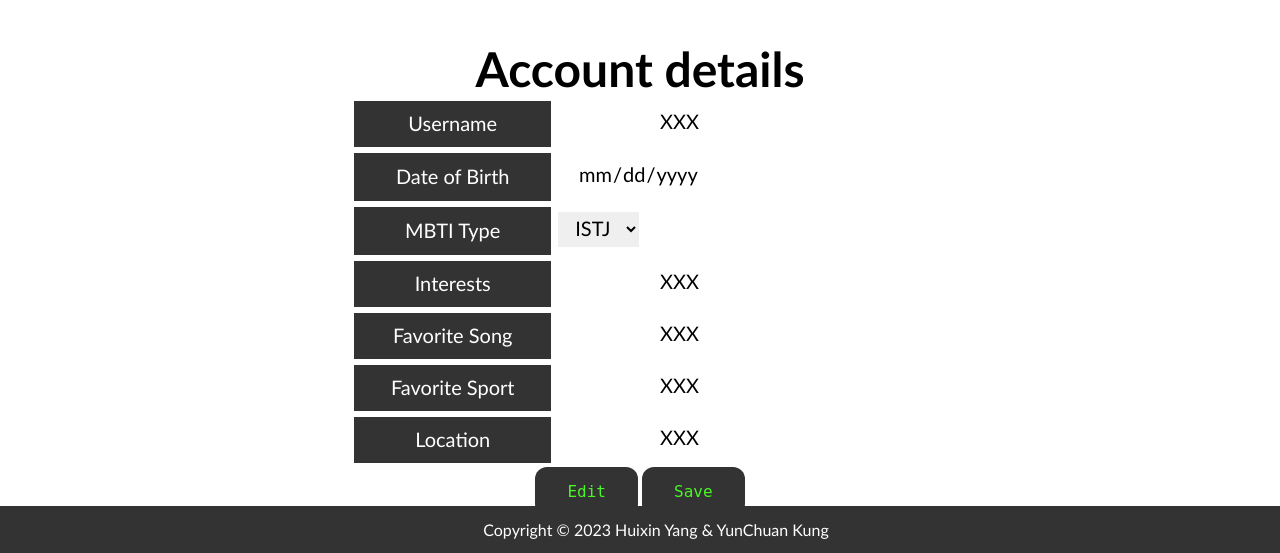
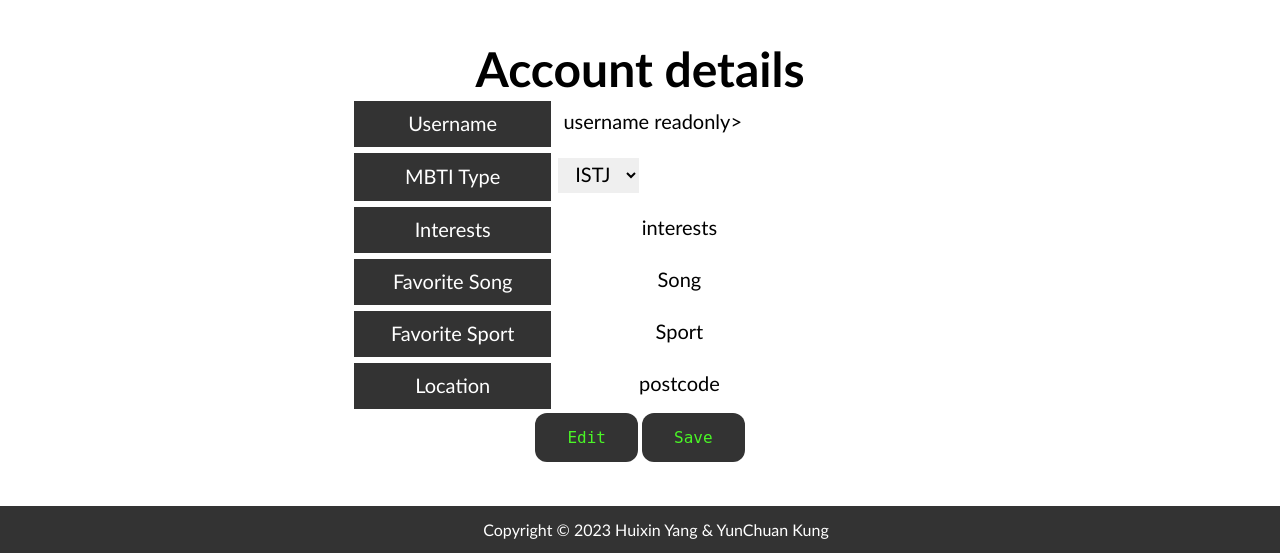
Before and after one commit to HUIXIN-TW/BrewChatApp, a Flask app: page /account/ in a window 1280 px wide. Shown: the part 247-800 px from the top of the page. Run offline with Flask 3, Linux system fonts and the light colour scheme; parts of the project's set-up code (start-up, migrations or seed data) failed here and were passed over.

Commit message:
update page design

```diff
--- a/static/css/style.css
+++ /dev/null
@@ -1,4 +0,0 @@
-* {
-    font-family: 'Courier New', Courier, monospace;
-    background-color: pink; padding: 5px;
-    }
--- a/static/css/style_base.css
+++ b/static/css/style_base.css
@@ -21,7 +21,6 @@ h1 {
   padding: 5vh 0vh 0vh 0vh;
 }
 
-  /* About me */
 footer,
 nav ul {
   list-style-type: none;
@@ -49,7 +48,6 @@ h1 {
   width: 100%;
 }
 
-
 nav li a:hover {
   color: #ad6d2f;
   background-image: linear-gradient(to bottom right, rgb(0, 0, 0), #333);
@@ -64,7 +62,6 @@ h1 {
   padding: 20vh 3vh 0vh 3vh;
 }
 
-
 @media screen and (max-width: 360px) {
   nav div p {
     padding: 5vh 3vh 0vh 3vh;
@@ -72,7 +69,7 @@ h1 {
 }
 
 /* pic */
-  .bio-pic {
+.welcome-pic {
   background-image: linear-gradient(rgba(0, 0, 0, 0.5), #333),
     url("https://images.unsplash.com/photo-1587080413959-06b859fb107d?ixlib=rb-4.0.3&ixid=MnwxMjA3fDB8MHxzZWFyY2h8OXx8Y29mZmVlJTIwY3VwfGVufDB8fDB8fA%3D%3D&auto=format&fit=crop&w=900&q=60");
   background-repeat: no-repeat;
@@ -100,7 +97,7 @@ h1 {
   }
 }
 
-  .lo-button {
+.btn {
   background-color: #333;
   border: none;
   color: #4af626;
@@ -113,7 +110,7 @@ h1 {
   border-radius: 12px;
 }
 
-  .lo-button:hover {
+.btn:hover {
   background-color: #4af626;
   color: #333;
 }
@@ -122,7 +119,7 @@ h1 {
   text-decoration: underline;
 }
 
-  /*Account page style*/
+/*table style*/
 table {
   margin: 0 auto;
   width: 45%;
--- a/static/js/edit.js
+++ /dev/null
@@ -1,22 +0,0 @@
-const editBtn = document.getElementById("edit-btn");
-const saveBtn = document.getElementById("save-btn");
-const inputElems = document.querySelectorAll("input[readonly]");
-const selectElems = document.querySelectorAll("select[readonly]");
-
-editBtn.addEventListener("click", function() {
-  inputElems.forEach(function(elem) {
-    elem.removeAttribute("readonly");
-  });
-  selectElems.forEach(function(elem) {
-    elem.removeAttribute("readonly");
-  });
-});
-
-saveBtn.addEventListener("click", function() {
-  inputElems.forEach(function(elem) {
-    elem.setAttribute("readonly", "");
-  });
-  selectElems.forEach(function(elem) {
-    elem.setAttribute("readonly", "");
-  });
-});
--- a/static/js/script.js
+++ b/static/js/script.js
@@ -9,3 +9,28 @@ closeButtons.forEach(function (button) {
     parent.parentNode.removeChild(parent);
   });
 });
+
+// get edit and save btn
+const editBtn = document.getElementById("edit-btn");
+const saveBtn = document.getElementById("save-btn");
+const inputElems = document.querySelectorAll("input[readonly]");
+const selectElems = document.querySelectorAll("select[readonly]");
+
+// toggle read-only
+editBtn.addEventListener("click", function() {
+  inputElems.forEach(function(elem) {
+    elem.removeAttribute("readonly");
+  });
+  selectElems.forEach(function(elem) {
+    elem.removeAttribute("readonly");
+  });
+});
+
+saveBtn.addEventListener("click", function() {
+  inputElems.forEach(function(elem) {
+    elem.setAttribute("readonly", "");
+  });
+  selectElems.forEach(function(elem) {
+    elem.setAttribute("readonly", "");
+  });
+});
--- a/templates/account.html
+++ b/templates/account.html
@@ -8,7 +8,7 @@
                 <tr>
                     <td>Username</td>
                     <td>
-                        <input class="table-input" type="text" name="username" value="XXX" readonly>
+                        <input class="table-input" type="text" name="username" value="username readonly>
                     </td>
                 </tr>
                 <tr>
@@ -43,31 +43,30 @@
                 <tr>
                     <td>Interests</td>
                     <td>
-                        <input class="table-input" type="text" name="interests" value="XXX" readonly>
+                        <input class="table-input" type="text" name="interests" value="interests" readonly>
                     </td>
                 </tr>
                 <tr>
                     <td>Favorite Song</td>
                     <td>
-                        <input class="table-input" type="text" name="favorite-song" value="XXX" readonly>
+                        <input class="table-input" type="text" name="favorite-song" value="Song" readonly>
                     </td>
                 </tr>
                 <tr>
                     <td>Favorite Sport </td>
                     <td>
-                        <input class="table-input" type="text" name="favorite-sport" value="XXX" readonly>
+                        <input class="table-input" type="text" name="favorite-sport" value="Sport" readonly>
                     </td>
                 </tr>
                 <tr>
                     <td>Location</td>
                     <td>
-                        <input class="table-input" type="text" name="location" value="XXX" readonly>
+                        <input class="table-input" type="text" name="location" value="postcode" readonly>
                     </td>
                 </tr>
             </tbody>
         </table>
     </form>
-    <button class="lo-button" id="edit-btn">Edit</button>
-    <button  class="lo-button" id="save-btn">Save</button>
-    <script src="{{ url_for('static', filename='js/edit.js')}}"></script>
+    <button class="btn" id="edit-btn">Edit</button>
+    <button  class="btn" id="save-btn">Save</button>
 {% endblock %}
--- a/templates/index.html
+++ b/templates/index.html
@@ -0,0 +1 @@
+This is index page
--- a/templates/layout.html
+++ b/templates/layout.html
@@ -3,33 +3,28 @@
   <head>
     <meta charset="utf-8">
     <meta name="viewport" content="initial-scale=1, width=device-width">
-
     <title>JustChat</title>
     <link rel="stylesheet" href="{{ url_for('static', filename='css/style_base.css') }}">
     {% block styling %} {% endblock %}
   </head>
   <body>
     <div>
-      <!-- header section: nav bar and bio pic -->
+      <!-- header section: nav bar and welocme pic -->
       <header>
         <nav>
         {% if session.user_id %}
           <ul>
-            <li><a href="./aboutMe.html">About Me</a></li>
-            <li><a href="./demo.html">Demo</a></li>
-            <li><a href="./historyConcept.html">Concept &amp; History</a></li>
+            <li><a>{{session.user_name}}</a></li>
+            <li><a href="./account.html">Account Info</a></li>
+            <li><a href="./logout.html">Log out</a></li>
           </ul>
+        {% else %}
           <ul>
-            <li ><a>{{session.user_name}}</a></li>
-            <li ><a href="/login">Log Out</a></li>
-        </ul>
-         {% else %}
-         <ul>
-            <li><a  href="/register">Register</a></li>
-            <li><a  href="/login">Log In</a></li>
-        </ul>
-         {% endif %}
-          <div class="bio-pic">
+            <li><a href="/register">Register</a></li>
+            <li><a href="/login">Log In</a></li>
+          </ul>
+        {% endif %}
+          <div class="welcome-pic">
             <p># MakeFriends</p>
             <p># HaveFun</p>
             <p># WonderfulMemory</p>
@@ -38,6 +33,7 @@
       </header>
       <main>
         {% block main %}{% endblock %}
+        <script src="{{ url_for('static', filename='js/script.js')}}"></script>
       </main>
       <!-- footer -->
       <footer id="footer">
--- a/templates/login.html
+++ b/templates/login.html
@@ -1,8 +1,4 @@
 {% extends "layout.html" %}
-
-{% block title %}
-    Login
-{% endblock %}
 
 {% block main %}
     <form action="/login" method="post">
@@ -16,6 +12,6 @@
         <div>
             <a href="/register" class="underline-link">New User?</a>
         </div>
-    <button class="lo-button" type="submit">Log In</button>
+        <button class="btn" type="submit">Log In</button>
     </form>
 {% endblock %}
```
Also changed, not shown: templates/register.html (+3 -7 lines). Lines whose indentation alone changed are shown as unchanged.
